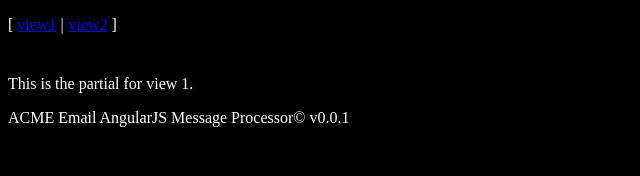
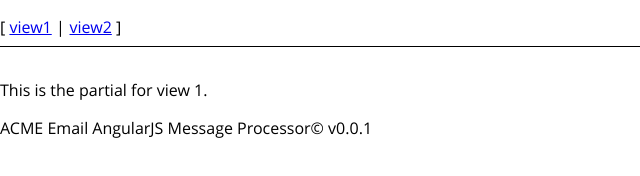
Before and after one commit to jonstanley/AcmeMail, a website: page app/index.html in a window 1280 px wide. Shown: the whole page, without its empty margins (0-640 px from the left). Drawn offline with Linux system fonts and the light colour scheme.

Commit message:
Fiddle...

```diff
--- a/app/css/style.less
+++ b/app/css/style.less
@@ -4,10 +4,32 @@
 
 */
 
+@font-face {
+	font-family: 'Open Sans';
+	font-style: normal;
+	font-weight: 400;
+	src: local('Open Sans'), local('OpenSans'), url(http://themes.googleusercontent.com/static/fonts/opensans/v6/cJZKeOuBrn4kERxqtaUH3T8E0i7KZn-EPnyo3HZu7kw.woff) format('woff');
+}
+
+@font-face {
+	font-family: 'Open Sans';
+	font-style: normal;
+	font-weight: 700;
+	src: local('Open Sans Bold'), local('OpenSans-Bold'), url(http://themes.googleusercontent.com/static/fonts/opensans/v6/k3k702ZOKiLJc3WVjuplzHhCUOGz7vYGh680lGh-uXM.woff) format('woff');
+}
+
 @black: #000;
 @white: #FFF;
 
 html {
-	color: @white;
-	background-color: @black;
+	color: @black;
+	background-color: @white;
+	margin: 0;
+	padding: 0;
 }
+
+body {
+	font-family: "Open Sans", sans-serif;
+	margin: 0;
+	padding: 0;
+}
--- a/app/index.html
+++ b/app/index.html
@@ -2,11 +2,11 @@
 <html lang="en" ng-app="acmeMsgApp">
 <head>
 	<meta charset="utf-8">
+	<meta name="viewport" content="width=device-width, initial-scale=1, minimum-scale=0.2, maximum-scale=5" />
 	<title>ACME Email AngularJS Message Processor&copy;</title>
 	<link rel="stylesheet" href="css/app.css"/>
 	<link rel="stylesheet/less" type="text/css" href="css/style.less" />
 	<script src="js/less-1.5.0.js" type="text/javascript"></script>
-	<script src="js/http-auth-interceptor.js" type="text/javascript"></script>
 </head>
 <body>
 <header>
@@ -28,5 +28,6 @@
 	<script src="js/controllers.js"></script>
 	<script src="js/filters.js"></script>
 	<script src="js/directives.js"></script>
+	<script src="js/http-auth-interceptor.js" type="text/javascript"></script>
 </body>
 </html>
```
